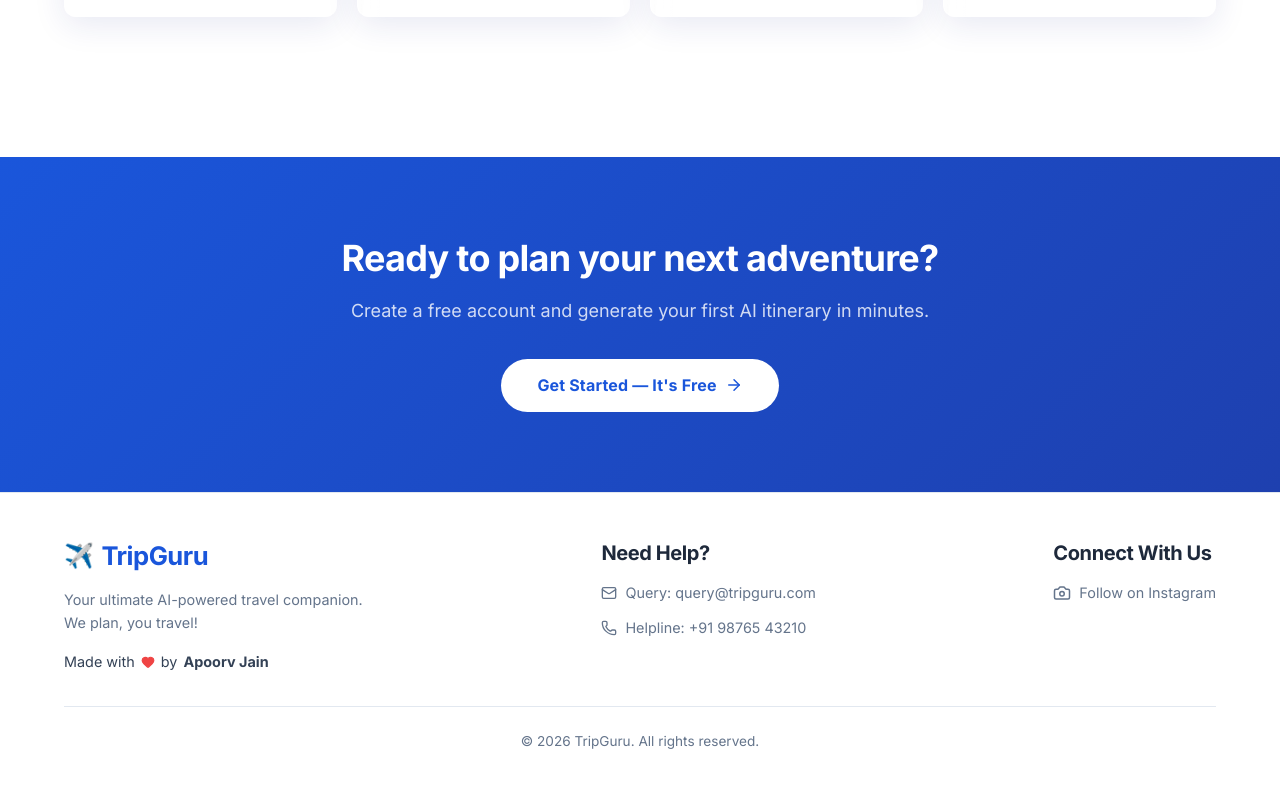
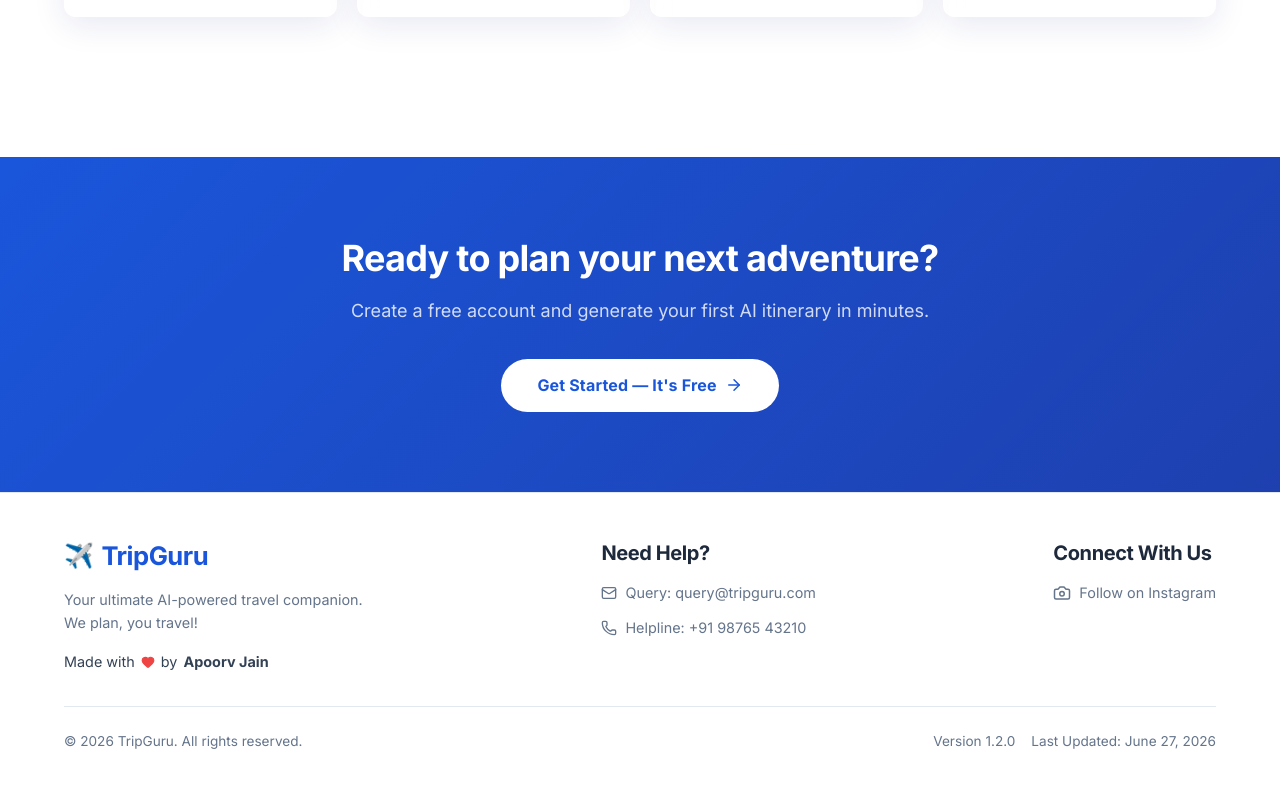
Before and after one commit to claron11/tripguru, a Next.js app: page / in a window 1280 px wide. Shown: the part 1285-2072 px from the top of the page. Built offline with nearby package versions, Linux system fonts and the light colour scheme; no server answers.

Commit message:
feat: add versioning and last updated date to footer

```diff
--- a/package.json
+++ b/package.json
@@ -1,6 +1,6 @@
 {
   "name": "tripguru",
-  "version": "0.1.0",
+  "version": "1.2.0",
   "private": true,
   "scripts": {
     "dev": "next dev",
--- a/src/components/Footer.tsx
+++ b/src/components/Footer.tsx
@@ -1,5 +1,6 @@
 import Link from "next/link";
 import { Mail, Phone, Heart, Camera } from "lucide-react";
+import packageJson from "../../package.json";
 
 export default function Footer() {
   const currentYear = new Date().getFullYear();
@@ -62,15 +63,23 @@ export default function Footer() {
           </div>
         </div>
 
-        {/* Copyright */}
+        {/* Copyright & Version */}
         <div style={{
           borderTop: "1px solid var(--color-border)",
           paddingTop: "24px",
-          textAlign: "center",
+          display: "flex",
+          justifyContent: "space-between",
+          alignItems: "center",
+          flexWrap: "wrap",
+          gap: "16px",
           color: "var(--color-text-muted)",
           fontSize: "0.85rem"
         }}>
-          &copy; {currentYear} TripGuru. All rights reserved.
+          <div>&copy; {currentYear} TripGuru. All rights reserved.</div>
+          <div style={{ display: "flex", gap: "16px" }}>
+            <span>Version {packageJson.version}</span>
+            <span>Last Updated: June 27, 2026</span>
+          </div>
         </div>
       </div>
     </footer>
```
